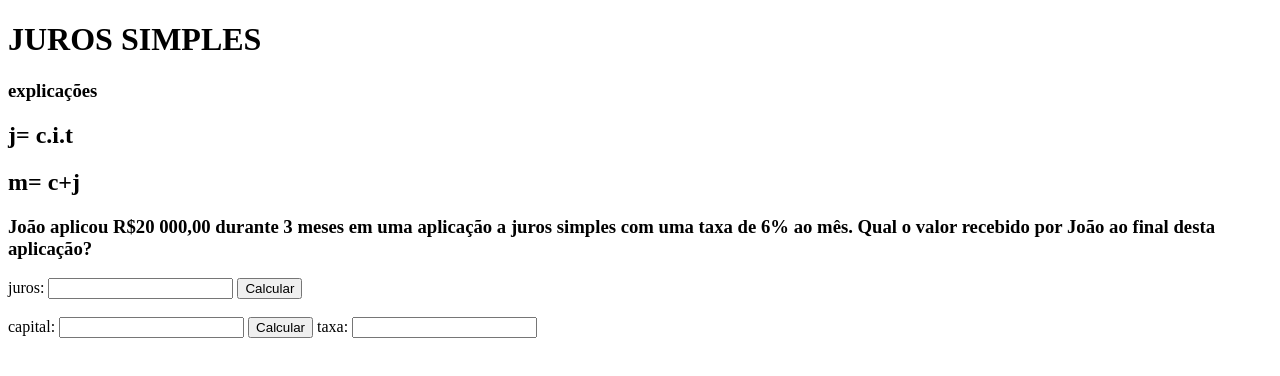
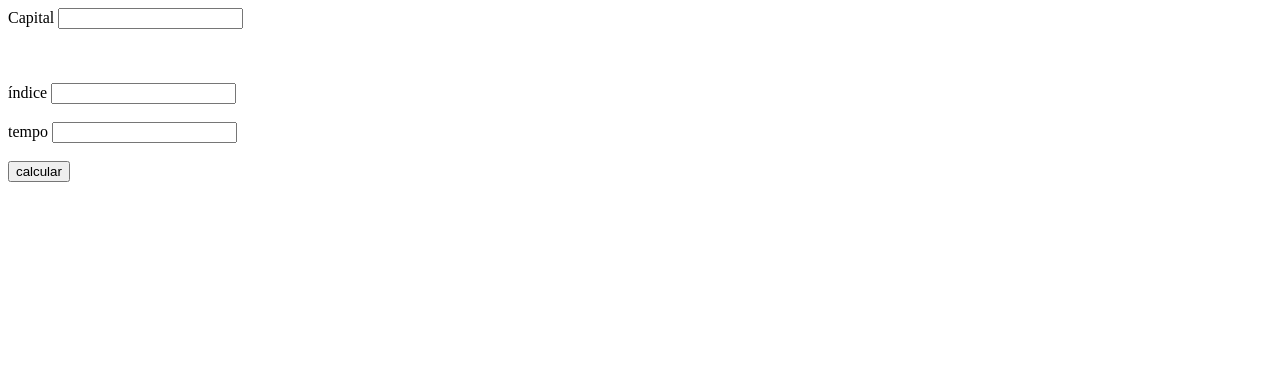
Before and after one commit to burattianaluiza19/jurosimples, a plain HTML site: page index.html in a window 1280 px wide. Drawn offline with Linux system fonts and the light colour scheme.

Commit message:
Add files via upload

```diff
--- a/index.html
+++ b/index.html
@@ -1,38 +1,27 @@
 <!DOCTYPE html>
-<html lang="en">
+<html lang="pt-br">
 <head>
     <meta charset="UTF-8">
     <meta name="viewport" content="width=device-width, initial-scale=1.0">
-    <title>Document</title>
+    <title>Calculo e juros simples</title>
 </head>
 <body>
+    <script src="script.js"></script>
+
+    <label for="capital">Capital</label>
+    <input type="number" name="capital" id="capital"><br><br>
+    <br>
+    <br>
+
+    <label for="índice de juros">índice</label>
+    <input type="number" name="índice de juros" id="índice de juros"><br><br>
+
+    <label for="tempo">tempo</label>
+    <input type="number" name="tempo" id="tempo"><br><br>
+
+    <button type="button"onclick= "anajuro()">calcular</button>
+    <p id="montante"></p>
+    <P id="juros"></P>
 
 </body>
 </html>
-
-<h1>JUROS SIMPLES</h1>
-
-<h3>explicações</h3>
-
-<h2>j= c.i.t</h2>
-
-<h2>m= c+j</h2>
-
-
-
-
-<h3>João aplicou R$20 000,00 durante 3 meses em uma aplicação a juros simples com uma taxa de 6% ao mês. Qual o valor recebido por João ao final desta aplicação?</h3>
-
-<label for="Juros">juros:</label>
-<input type="number" name="juros" id="juros">
-<button type="button" onclick="calculo()">Calcular</button>
-
-<br>
-<br>
-
-<label for="Capital">capital:</label>
-<input type="number" name="capital" id="capital">
-<button type="button" onclick="calculo()">Calcular</button>
-
-<label for="Taxa">taxa:</label>
-<input type="number" name="">
--- /dev/null
+++ b/script.js
@@ -0,0 +1,13 @@
+function anajuro(){
+    let capital = parseInt(document. getElementById ('capital').value);
+
+    let indice = parseInt(document. getElementById ('índice').value);
+
+    let tempo = parseInt(document. getElementById ('tempo').value);
+    índice=índice/100
+
+    let juros=capital*índice*tempo;
+    let montante=capital+ juros;
+    document.getElementById('montante').textContent= 'montante:' + montante;
+    document.getElementById('juros').textContent= 'juros:' + juros;
+}
```
